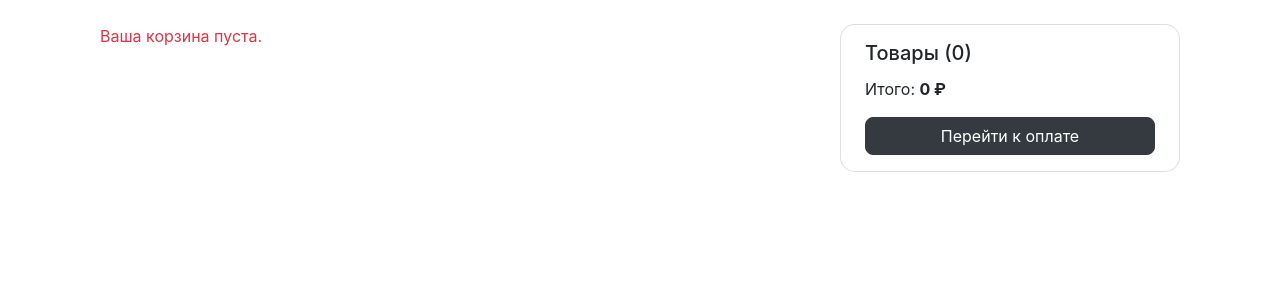
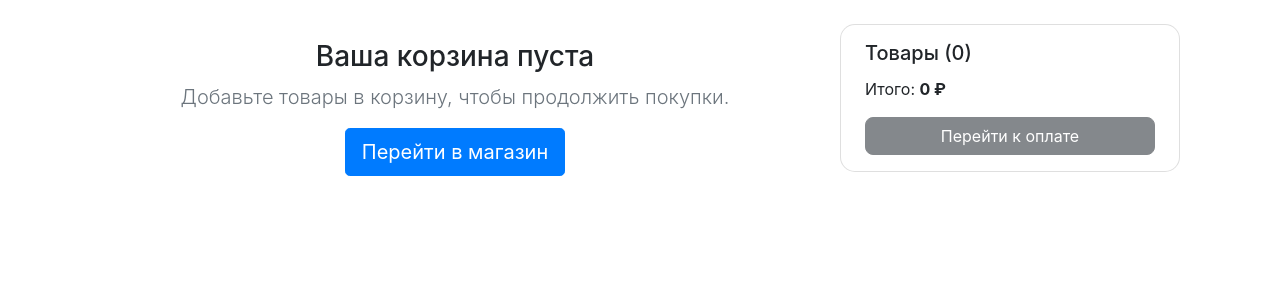
Before and after one commit to a-melchikov/payment_service, a Django app: page /carts/ in a window 1280 px wide. Shown: the part 62-362 px from the top of the page. Run offline with Django 5.2, Linux system fonts and the light colour scheme; the visitor is signed in with stand-in values (Sample User, id 1); data that the repository does not hold is empty; some libraries are stand-ins or nearby versions.

Commit message:
add auto reload cart after successful transaction

```diff
--- a/site_prototype/templates/carts/cart_list.html
+++ b/site_prototype/templates/carts/cart_list.html
@@ -46,7 +46,12 @@
                 </div>
                 {% endfor %}
             {% else %}
-                <p class="text-danger">Ваша корзина пуста.</p>
+            <div class="empty-cart-message text-center">
+                <i class="fas fa-shopping-cart fa-3x text-muted"></i>
+                <h3 class="mt-3">Ваша корзина пуста</h3>
+                <p class="lead text-muted">Добавьте товары в корзину, чтобы продолжить покупки.</p>
+                <a href="{% url 'product-list' %}" class="btn btn-primary btn-lg">Перейти в магазин</a>
+            </div>
             {% endif %}
         </div>
 
@@ -57,7 +62,8 @@
                     <p class="card-text">Итого: <strong class="total-price">{{ total_price }} ₽</strong></p>
                     <form id="checkout-form" method="post" action="{% url 'checkout' %}">
                         {% csrf_token %}
-                        <button type="button" class="btn btn-dark btn-block" id="open-payment-modal">
+                        <button type="button" class="btn btn-dark btn-block" id="open-payment-modal"
+                            {% if total_price == 0 %}disabled{% endif %}>
                             Перейти к оплате
                         </button>
                     </form>
@@ -111,6 +117,11 @@
         border-radius: 8px;
         font-size: 1rem;
     }
+
+    #open-payment-modal:disabled {
+        opacity: 0.6;
+        cursor: not-allowed;
+    }
 </style>
 
 <script>
@@ -125,6 +136,8 @@
             const modal = document.getElementById('payment-modal');
             modal.style.display = 'none';
             document.getElementById('payment-iframe').src = '';
+
+            location.reload();
         }
     });
 
@@ -196,6 +209,8 @@
         if (event.target === this) {
             this.style.display = 'none';
             document.getElementById('payment-iframe').src = '';
+
+            location.reload();
         }
     });
 
```
